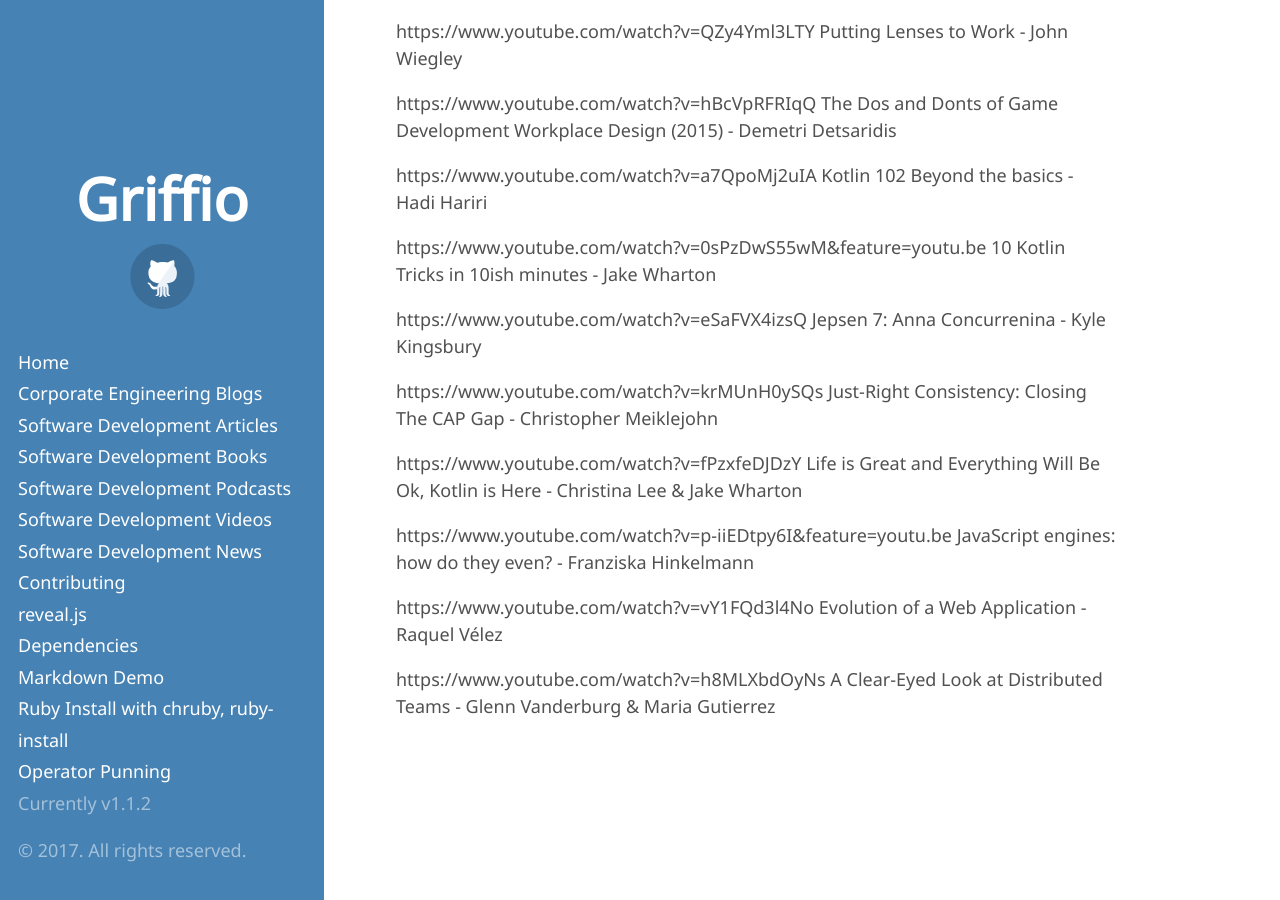
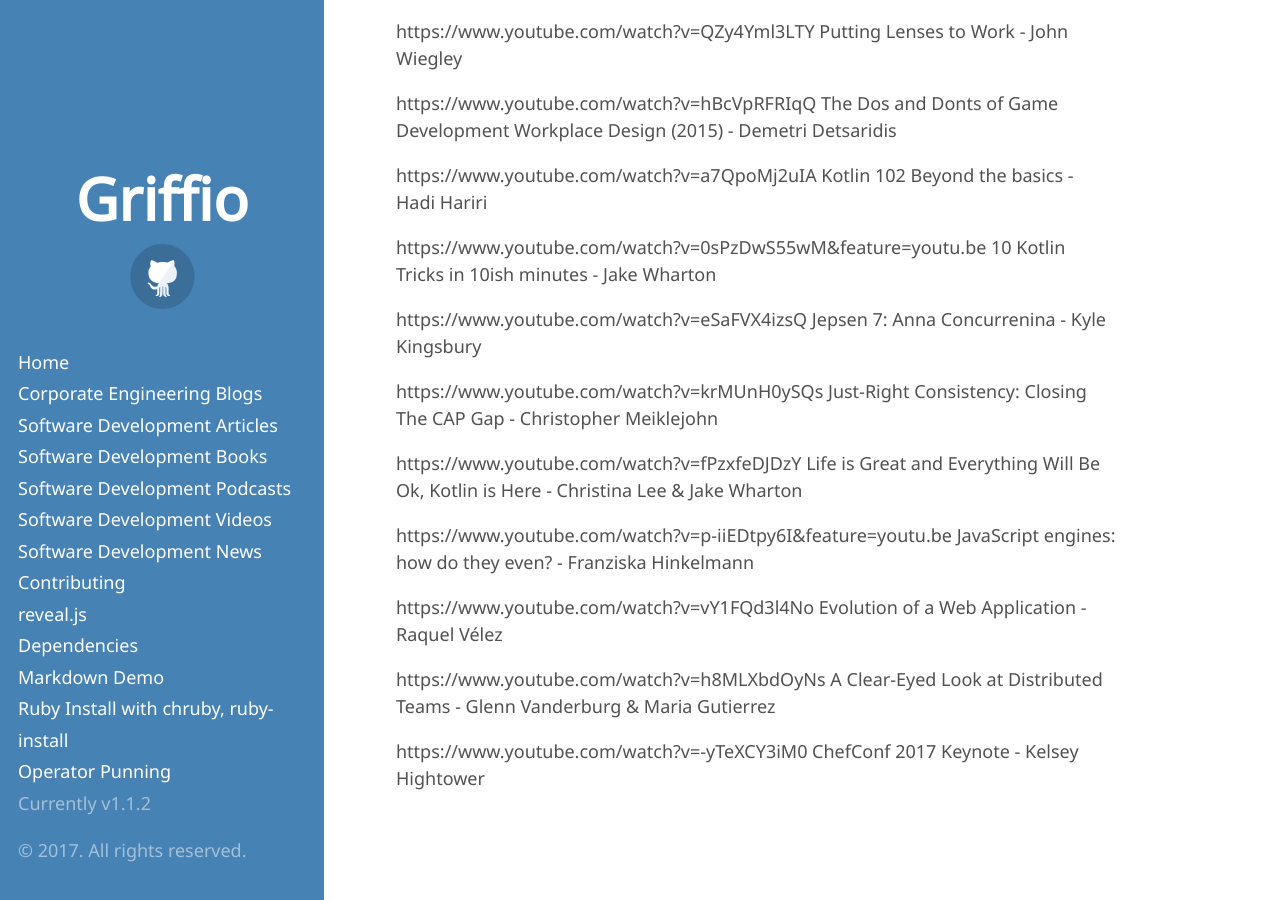
Before and after one commit to griffio/griffio.github.io, a Jekyll site: the page built from tech_talks_highlighted_2017.md, in a window 1280 px wide and 900 px high, scrolled down 666 px. Built offline with Jekyll 4.4.1, drawn with Linux system fonts in a browser that asks for light colours; some web fonts are replaced; our own code applies the rules of GitHub Pages for plain Markdown files.

Commit message:
ChefConf 2017 Keynote - Kelsey Hightower

```diff
--- a/tech_talks_highlighted_2017.md
+++ b/tech_talks_highlighted_2017.md
@@ -33,3 +33,5 @@
 https://www.youtube.com/watch?v=vY1FQd3l4No Evolution of a Web Application - Raquel Vélez
 
 https://www.youtube.com/watch?v=h8MLXbdOyNs A Clear-Eyed Look at Distributed Teams - Glenn Vanderburg & Maria Gutierrez
+
+https://www.youtube.com/watch?v=-yTeXCY3iM0 ChefConf 2017 Keynote - Kelsey Hightower
```
